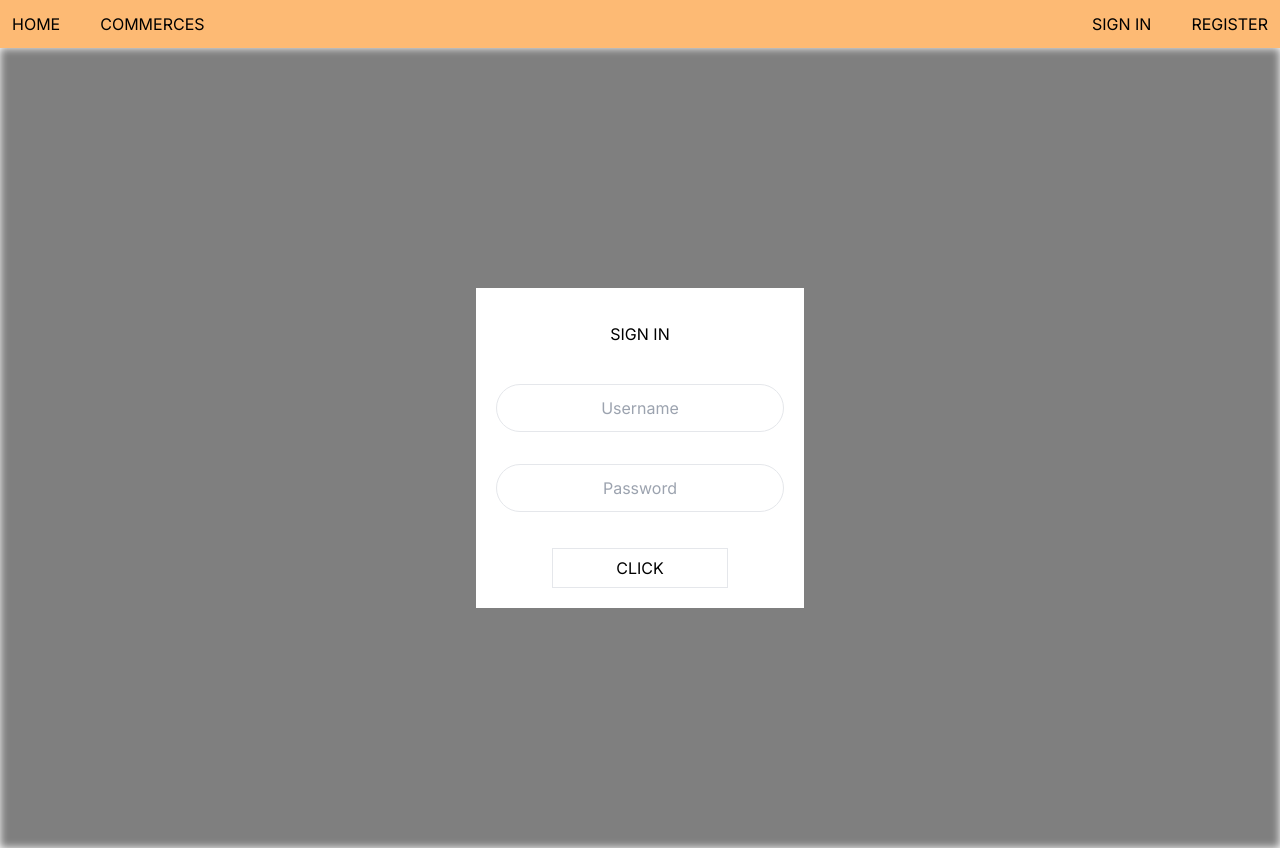
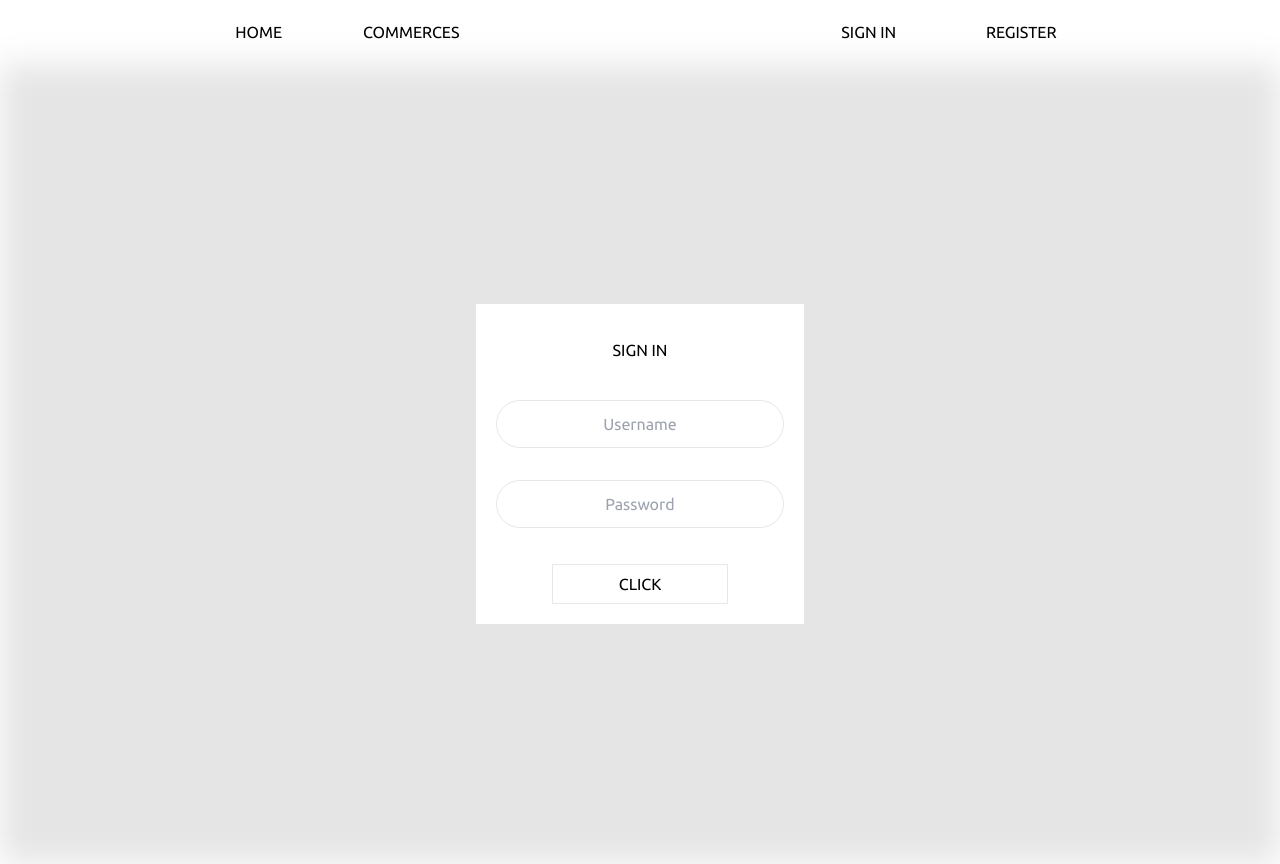
Before and after one commit to aperezmarquez/Web-for-commerces-React-project-, a Next.js app in the folder web_comercios/: page /sign-in in a window 1280 px wide. Built offline with nearby package versions, Linux system fonts and the light colour scheme.

Commit message:
Pagina principal
Diseño de la pagina principal

```diff
--- a/web_comercios/app/layout.js
+++ b/web_comercios/app/layout.js
@@ -1,8 +1,11 @@
-import { Inter } from 'next/font/google'
+import { Ubuntu } from 'next/font/google'
 import './globals.css'
 import Link from 'next/link'
 
-const inter = Inter({ subsets: ['latin'] })
+const ubuntu = Ubuntu({
+  subsets: ['latin'],
+  weight: ['300', '400', '500', '700']
+})
 
 export const metadata = {
   title: 'Create Next App',
@@ -12,22 +15,22 @@ export const metadata = {
 export default function RootLayout({ children }) {
   return (
     <html lang="en">
-      <body className={inter.className}>
-        <nav className='bg-orange-300'>
-          <ul className='flex gap-10 p-3'>
-            <li className='flex-none'>
-              <Link href='http://localhost:3000/'>HOME</Link>
-            </li>
-            <li className='grow'>
-              <Link href='http://localhost:3000/comercios'>COMMERCES</Link>
-            </li>
-            <li className='flex-none'>
-              <Link href='http://localhost:3000/sign-in'>SIGN IN</Link>
-            </li>
-            <li className='flex-none'>
-              <Link href='http://localhost:3000/register'>REGISTER</Link>
-            </li>
-          </ul>
+      <body className={ubuntu.className}>
+        <nav className='flex justify-center'>
+          <div className='grid grid-cols-6 gap-10 p-3'>
+            <Link href='http://localhost:3000/' className='col-start-1 text-center seccion p-2 rounded-full'>
+              HOME
+            </Link>
+            <Link href='http://localhost:3000/comercios' className='col-start-2 text-center seccion p-2 rounded-full'>
+              COMMERCES
+            </Link>
+            <Link href='http://localhost:3000/sign-in' className='col-end-6 text-center seccion p-2 rounded-full'>
+              SIGN IN
+            </Link>
+            <Link href='http://localhost:3000/register' className='col-end-7 text-center seccion p-2 rounded-full'>
+                REGISTER
+            </Link>
+          </div>
         </nav>{children}
       </body>
     </html>
--- /dev/null
+++ b/web_comercios/app/page.css
@@ -0,0 +1,121 @@
+nav {
+    padding-top: 1em;
+    padding-left: 4em;
+    padding-right: 4em;
+    background-color: #33261F;
+}
+
+.fondo {
+    background-color: #33261F;
+}
+
+@property --myColor1 {
+    syntax: '<color>';
+    initial-value: rgb(3, 209, 154);
+    inherits: false;
+}
+
+@property --myColor2 {
+    syntax: '<color>';
+    initial-value: rgb(6, 202, 166);
+    inherits: false;
+}
+
+@property --myColor3 {
+    syntax: '<color>';
+    initial-value: rgba(0,187,187,1);
+    inherits: false;
+}
+
+@property --porcentaje {
+    syntax: '';
+    initial-value: 32%;
+    inherits: false;
+}
+
+.seccion {
+    --porcentaje: 32%;
+
+    font-weight: 500;
+
+    color: rgb(49, 49, 49);
+    transition: 0.5s;
+    background: linear-gradient(90deg, var(--myColor1) 0%, var(--myColor2) var(--porcentaje), var(--myColor3) 100%);
+    transition: --myColor1 0.3s, --myColor2 0.3s, --myColor3 0.3s, --porcentaje 0.3s;
+}
+
+.seccion:hover {
+    --myColor1: rgba(0,187,187,1);
+    --myColor3: rgb(3, 209, 154);
+    --porcentaje: 68%;
+}
+
+.main-text {
+    margin-top: 1.2em;
+    margin-left: 2.2em;
+    color: #BDBDBD;
+    font-size: 3em;
+    font-weight: 700;
+}
+
+#everything {
+    color: white;
+}
+
+#search {
+    background: -webkit-linear-gradient(rgb(255, 153, 0) 0%, #f05d08 100%);
+    -webkit-background-clip: text;
+    -webkit-text-fill-color: transparent;
+}
+
+#more {
+    color: #33261F;
+    text-shadow: 2px 0 #BDBDBD, -2px 0 #BDBDBD, 0 2px #BDBDBD, 0 -2px #BDBDBD,
+    1px 1px #BDBDBD, -1px -1px #BDBDBD, 1px -1px #BDBDBD, -1px 1px #BDBDBD;
+}
+
+.description {
+    margin-top: 4em;
+    margin-left: 6.8em;
+    color: #BDBDBD;
+    font-weight: 400;
+    word-break: break-word;
+}
+
+.bestSellerImg {
+    margin-top: 4em;
+    margin-right: 6.8em;
+    width: 20em;
+    transition: 0.5s;
+}
+
+.bestSellerImg:hover {
+    margin-top: 3.5em;
+    margin-right: 6.3em;
+    width: 21em;
+    filter: grayscale(50%);
+}
+
+.botonesCommerces {
+    padding-top: 4em;
+    padding-left: 6.8em;
+}
+
+#textbutton {
+    padding: 0.5em;
+
+    background-color: #996A4F;
+    border-radius: 0.2em;
+
+    color: #2c2c2c;
+}
+
+#commercesbutton {
+    padding: 0.5em;
+    margin-left: 13.5em;
+
+    background-color: #A34610;
+    border-radius: 0.2em;
+
+    color: #2c2c2c;
+}
--- a/web_comercios/app/sign-in/page.jsx
+++ b/web_comercios/app/sign-in/page.jsx
@@ -14,8 +14,8 @@ export default function Sig_in () {
     }
 
     return (
-        <div className="flex items-center justify-center h-screen w-full">
-            <div className="h-full w-full bg-black bg-opacity-50 filter blur-sm -z-10 absolute"></div>
+        <div className="flex items-center justify-center h-screen w-full absolute">
+            <div className="h-full w-full bg-black bg-opacity-10 filter blur-lg -z-10 absolute"></div>
             <div className="grid grid-rows-4 grid-flow-col place-items-center gap-10 p-5 bg-white h-80 justify-center filter z-10 absolute">
                 <h1 className="text-center mt-3">SIGN IN</h1>
                 <input type="text"
```
Also changed, not shown: web_comercios/app/page.js (+22 -3 lines), web_comercios/app/colores.txt (added), web_comercios/app/imgs/bestSeller.png (added).
